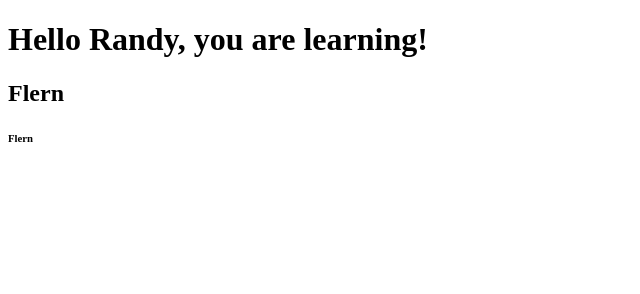
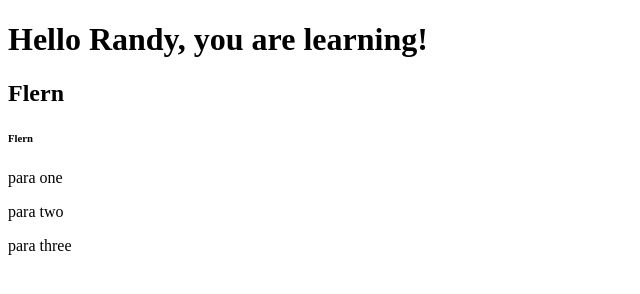
Before and after one commit to randycanegaly/simplewebpage, a plain HTML site: page index.html in a window 1280 px wide. Shown: the whole page, without its empty margins (0-640 px from the left). Drawn offline with Linux system fonts and the light colour scheme.

Commit message:
minor change, following the HTML5 ZTM lesson.

```diff
--- a/index.html
+++ b/index.html
@@ -7,5 +7,9 @@
 		<h1>Hello Randy, you are learning!</h1>
 		<h2>Flern</h2>
 		<h6>Flern</h6>
+
+		<p>para one</p>
+		<p>para two</p>
+		<p>para three</p>
 	</body>
 </html>
```
